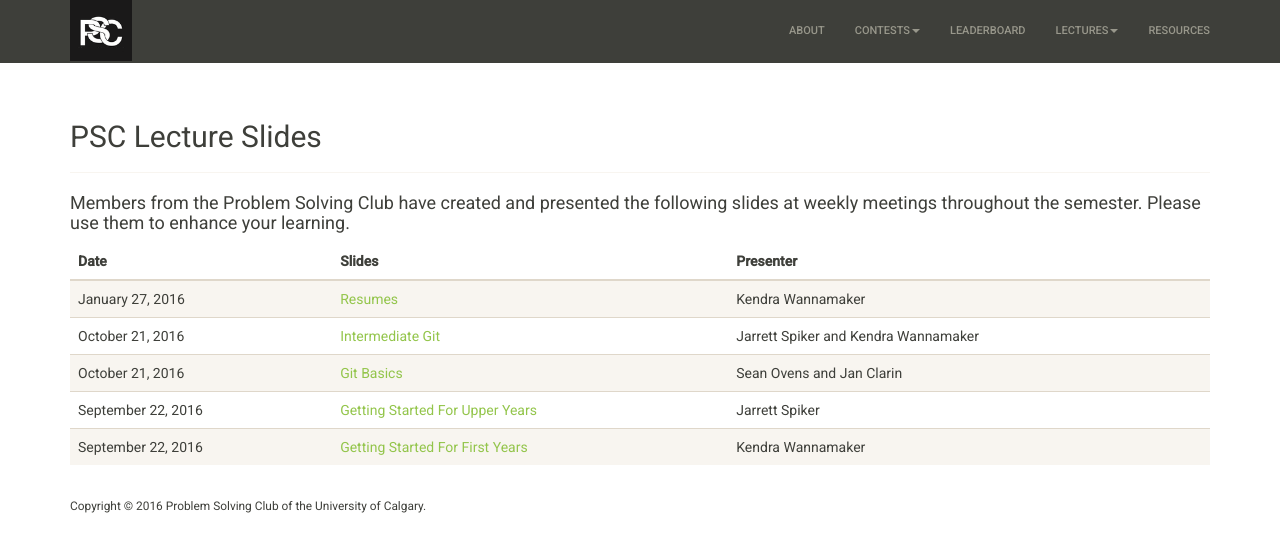
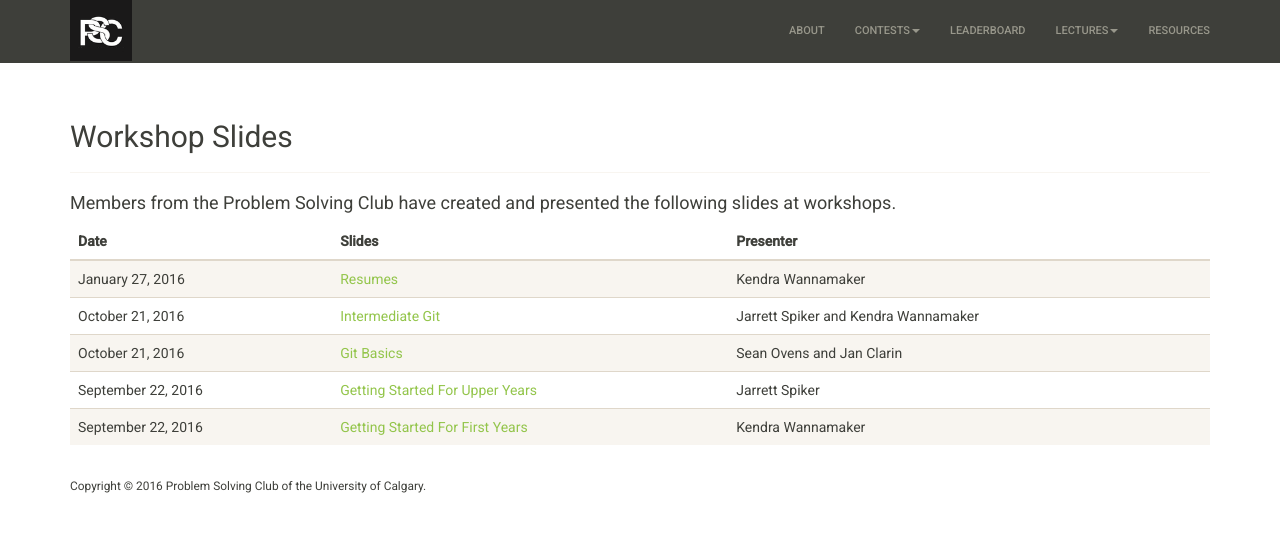
Before and after one commit to ProblemSolvingClub/psc-website, a Jekyll site: the page built from workshops/index.html, in a window 1280 px wide. Shown: the top 552 px of the page. Built offline with Jekyll 4.4.1, drawn with Linux system fonts in a browser that asks for light colours; nearby versions of some CDN libraries.

Commit message:
Reword workshop page content

```diff
--- a/workshops/index.html
+++ b/workshops/index.html
@@ -4,19 +4,18 @@ title: Lectures
 ---
 <div class="container">
   <div class="page-header">
-    <h2>PSC Lecture Slides</h2>
+    <h2>Workshop Slides</h2>
   </div>
   <h4>
-    Members from the Problem Solving Club have created and presented the following slides at weekly meetings throughout the semester. Please use them to enhance
-    your learning.
+    Members from the Problem Solving Club have created and presented the following slides at workshops.
   </h4>
   <table class="table table-striped">
     <thead>
-        <tr>
+      <tr>
         <th>Date</th>
         <th>Slides</th>
         <th>Presenter</th>
-        </tr>
+      </tr>
     </thead>
     <tbody>
       <tr>
```
